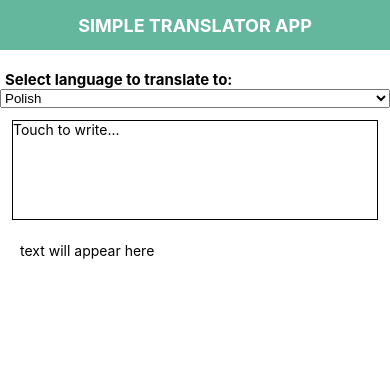
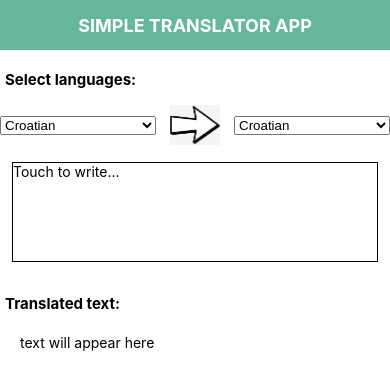
Before and after one commit to michal12321/simpleTranslatorApp, a React Native app in the folder translator/: screen / in a window 390 px wide. Shown: the top 390 px of the page. Built offline with nearby package versions, Linux system fonts and the light colour scheme.

Commit message:
Added google API post method, picker component

```diff
--- /dev/null
+++ b/translator/src/assets/languages.js
@@ -0,0 +1,42 @@
+export const languages = [
+  {
+    id: 0,
+    name: 'Croatian',
+    isoCode: 'hr',
+  },
+  {
+    id: 1,
+    name: 'Czech',
+    isoCode: 'cs',
+  },
+  {
+    id: 2,
+    name: 'English',
+    isoCode: 'en',
+  },
+  {
+    id: 3,
+    name: 'German',
+    isoCode: 'de',
+  },
+  {
+    id: 4,
+    name: 'Hindi',
+    isoCode: 'hi',
+  },
+  {
+    id: 5,
+    name: 'Polish',
+    isoCode: 'pl',
+  },
+  {
+    id: 6,
+    name: 'Swedish',
+    isoCode: 'sv',
+  },
+  {
+    id: 7,
+    isoCode: 'zu',
+    name: 'Zulu',
+  },
+];
--- a/translator/src/components/Translator.js
+++ b/translator/src/components/Translator.js
@@ -1,48 +1,102 @@
 import React, {useState} from 'react';
-import {TextInput, View, StyleSheet, Text} from 'react-native';
-import {Picker} from '@react-native-picker/picker';
+import {Image, View, StyleSheet, Text} from 'react-native';
+import axios from 'axios';
 
 import TextBox from './common/TextBox';
 import Header from './common/Header';
 import {Colors} from '../styles';
+import {languages} from '../assets/languages';
+import LangPicker from './common/Picker';
 
+const API_KEY = 'AIzaSyCpSTgDiocRg7X5EBALWXNV8vDjJ2ExSlw';
 const CONFIG = {
   HEADER_TITLE: 'SIMPLE TRANSLATOR APP',
-  PICKER_DESCRIPTION: 'Select language to translate to:',
+  PICKER_DESCRIPTION: 'Select languages:',
   INPUT_PLACEHOLDER: 'Touch to write...',
+  OUTPUT_DESCRIPTION: 'Translated text: ',
+  ARROW_PATH: require('../assets/icons/arrow.png'),
 };
 
 const Translator = () => {
-  const [selectedLanguage, setSelectedLanguage] = useState();
+  const [text, setText] = useState();
   const [translatedText, setTranslatedText] = useState('text will appear here');
+  const [baseLanguage, setBaseLanguage] = useState();
+  const [targetLanguage, setTargetLanguage] = useState();
+
+  const translate = () => {
+    axios
+      .post(
+        'https://translation.googleapis.com/language/translate/v2',
+        {},
+        {
+          params: {
+            q: text,
+            target: baseLanguage,
+            key: API_KEY,
+            format: 'text',
+          },
+        },
+      )
+      .then(res =>
+        setTranslatedText(res.data.data.translations[0].translatedText),
+      )
+      .catch(err => console.log(err));
+  };
+
   return (
-    <View>
+    <View style={styles.container}>
       <Header title={CONFIG.HEADER_TITLE} />
       <Text style={styles.pickerDescription}>{CONFIG.PICKER_DESCRIPTION}</Text>
-      <Picker
-        selectedValue={selectedLanguage}
-        onValueChange={(itemValue, itemIndex) =>
-          setSelectedLanguage(itemValue)
-        }>
-        <Picker.Item label="Polish" value="pl" />
-        <Picker.Item label="Deutsch" value="de" />
-        <Picker.Item label="Chinesee" value="ch" />
-      </Picker>
-      <TextBox placeholder={CONFIG.INPUT_PLACEHOLDER} />
+      <View style={styles.pickerContainer}>
+        <LangPicker
+          style={styles.picker}
+          pickerItems={languages}
+          selectedLanguage={baseLanguage}
+          setSelectedLanguage={setBaseLanguage}
+        />
+        <Image style={styles.icon} source={CONFIG.ARROW_PATH} />
+        <LangPicker
+          style={styles.picker}
+          pickerItems={languages}
+          selectedLanguage={targetLanguage}
+          setSelectedLanguage={setTargetLanguage}
+        />
+      </View>
+      <TextBox
+        placeholder={CONFIG.INPUT_PLACEHOLDER}
+        textValue={text}
+        onChangeText={setText}
+        onSubmit={translate}
+      />
+      <Text style={styles.pickerDescription}>{CONFIG.OUTPUT_DESCRIPTION}</Text>
       <Text style={styles.translatedText}>{translatedText}</Text>
     </View>
   );
 };
 
 const styles = StyleSheet.create({
+  container: {
+    flex: 1,
+  },
   pickerDescription: {
+    height: 50,
     fontSize: 15,
     fontWeight: 'bold',
     marginLeft: 5,
     paddingTop: 20,
   },
+  pickerContainer: {
+    justifyContent: 'space-between',
+    height: 50,
+    flexDirection: 'row',
+    alignItems: 'center',
+  },
   picker: {
-    borderColor: Colors.green,
+    width: '40%',
+  },
+  icon: {
+    height: 40,
+    width: 50,
   },
   translatedText: {
     marginLeft: 20,
--- /dev/null
+++ b/translator/src/components/common/Picker.js
@@ -0,0 +1,27 @@
+import React from 'react';
+import {Picker} from '@react-native-picker/picker';
+
+const LangPicker = ({
+  style,
+  pickerItems,
+  selectedLanguage,
+  setSelectedLanguage,
+}) => {
+  const PickerItems = pickerItems => {
+    return pickerItems.map(item => {
+      return (
+        <Picker.Item key={item.id} label={item.name} value={item.isoCode} />
+      );
+    });
+  };
+  return (
+    <Picker
+      style={style}
+      selectedValue={selectedLanguage}
+      onValueChange={(itemValue, itemIndex) => setSelectedLanguage(itemValue)}>
+      {PickerItems(pickerItems)}
+    </Picker>
+  );
+};
+
+export default LangPicker;
--- a/translator/src/components/common/TextBox.js
+++ b/translator/src/components/common/TextBox.js
@@ -1,16 +1,15 @@
 import React, {useState} from 'react';
 import {TextInput, StyleSheet} from 'react-native';
 
-const TextBox = ({placeholder}) => {
-  const [text, setText] = useState();
-
+const TextBox = ({placeholder, textValue, onChangeText, onSubmit}) => {
   return (
     <TextInput
       style={styles.input}
-      onChangeText={setText}
-      value={text}
+      onChangeText={onChangeText}
+      value={textValue}
       placeholder={placeholder}
       multiline={true}
+      onSubmitEditing={onSubmit}
     />
   );
 };
```
Also changed, not shown: translator/src/assets/icons/arrow.png (added).
